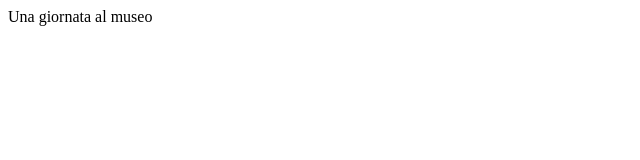
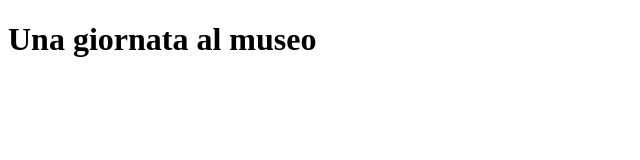
Before and after one commit to StefanoSalaa98/htmlcss-hello, a plain HTML site: page index.html in a window 1280 px wide. Shown: the whole page, without its empty margins (0-640 px from the left). Drawn offline with Linux system fonts and the light colour scheme.

Commit message:
Correzzione titolo pagina

```diff
--- a/index.html
+++ b/index.html
@@ -7,7 +7,11 @@
 </head>
 <body>
 
-    <header> Una giornata al museo </header>
+    <header>
+        <h1> Una giornata al museo </h1>
+    </header>
+
+
 
 </body>
 </html>
```
